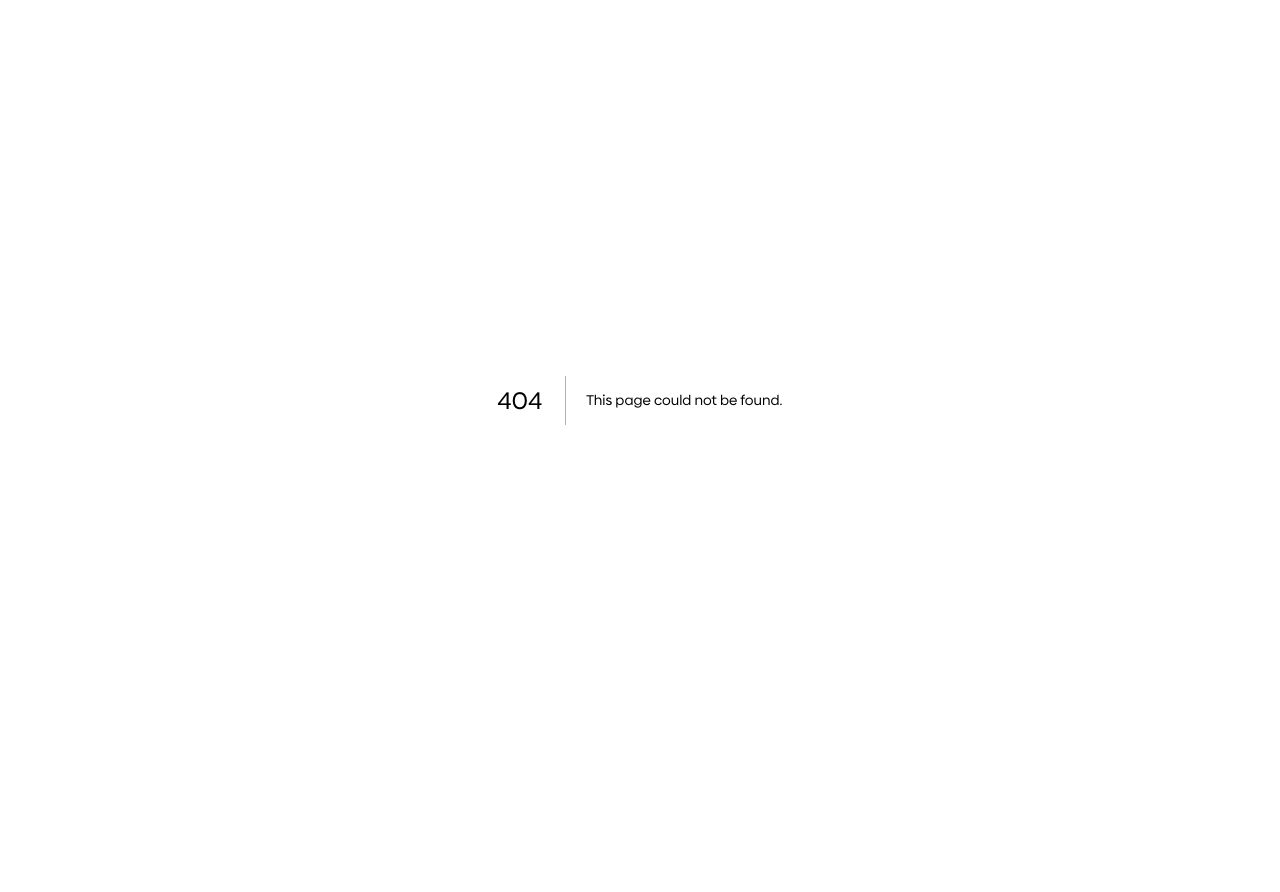
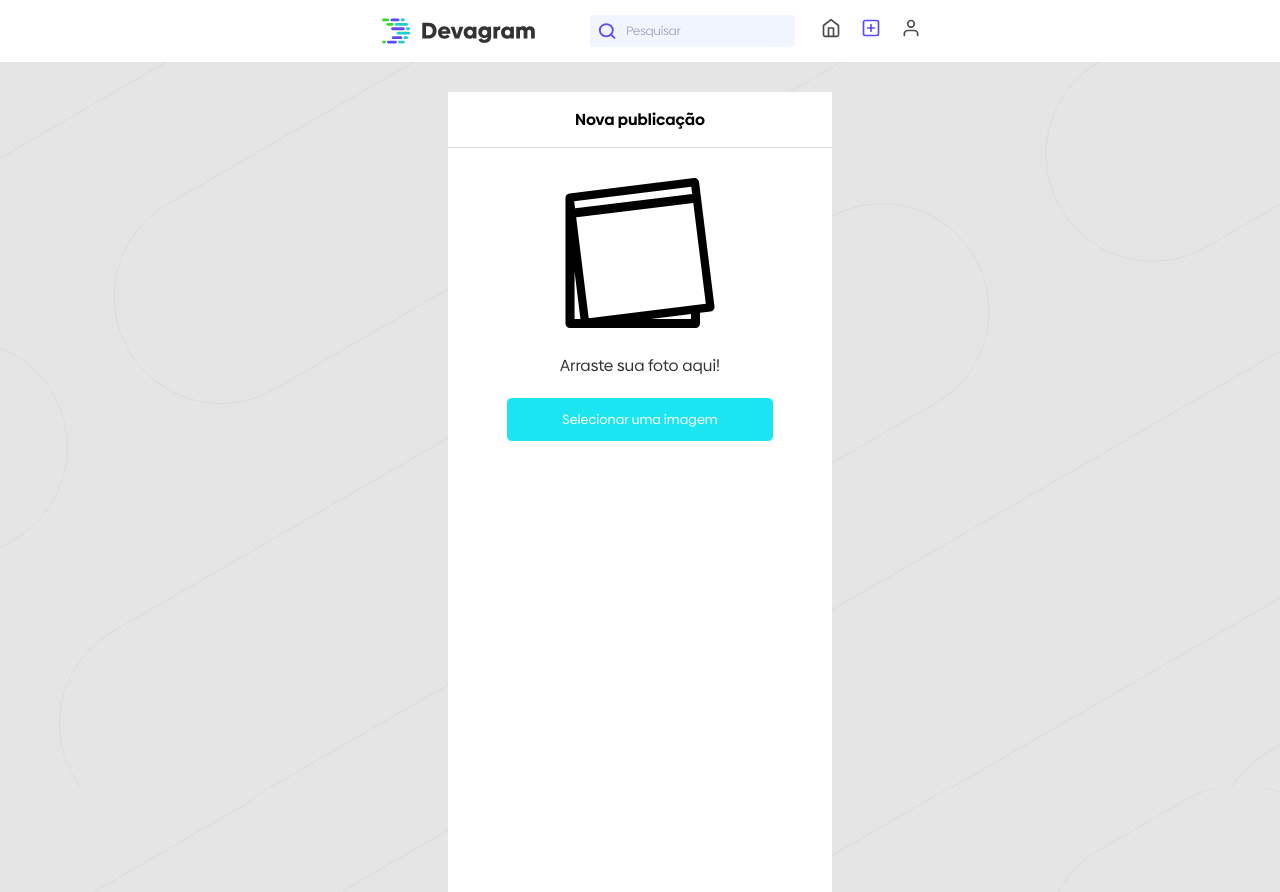
Before and after one commit to gabtonete/devagram-next-frontend, a Next.js app: page /publicacao in a window 1280 px wide. Before the commit this address had no page. Before the commit the page ends 800 px from the top, so only its background shows below. Built offline with nearby package versions, Linux system fonts and the light colour scheme; sample sign-in values are in the browser's storage.

Commit message:
[Creation] Estrutura, estilização e integração das postagens

```diff
--- a/componentes/uploadImagem/index.js
+++ b/componentes/uploadImagem/index.js
@@ -35,6 +35,10 @@ export default function UploadImagem(
         }
 
         const arquivo = referenciaInput?.current?.files[0];
+        obterUrlDaImagemEAtualizarEstado(arquivo);
+    }
+
+    const obterUrlDaImagemEAtualizarEstado = (arquivo) => {
         const fileReader = new FileReader();
         fileReader.readAsDataURL(arquivo);
         fileReader.onloadend = () => {
@@ -45,16 +49,28 @@ export default function UploadImagem(
         }
     }
 
+    const aoSoltarImagem = (e) => {
+        e.preventDefault();
+        console.log("Imagem solta");
+        if(e.dataTransfer.files && e.dataTransfer.files.length > 0) {
+            const arquivo = e.dataTransfer.files[0];
+            obterUrlDaImagemEAtualizarEstado(arquivo);
+        }
+    }
+
     return (
-        <div className={`upload-imagem-container ${className}`} onClick={abrirSeletorArquivo}>
+        <div className={`upload-imagem-container ${className}`}
+            onClick={abrirSeletorArquivo}
+            onDragOver={e => e.preventDefault()}
+            onDrop={e => aoSoltarImagem(e)}
+        >
+
             {imagemPreview !== ''
             ?   (
                     <div className="imagem-preview-container">
-                        <Image
+                        <img
                             src={imagemPreview}
-                            width={150}
-                            height={150}
-                            alt='Imagem preview'
+                            alt='imagem preview'
                             className={imagemPreviewClassName}
                         />
                     </div>
--- a/pages/perfil/[id].js
+++ b/pages/perfil/[id].js
@@ -15,13 +15,12 @@ function Perfil({usuarioLogado}) {
 
     const obterPerfil = async (idUsuario) => {
         try {
-            console.log('idUsuario: ', idUsuario)
             const { data } = await usuarioService.obterPerfil(
                 estaNoPerfilPessoal()
                     ? usuarioLogado.id
                     : idUsuario
             )
-            console.log(data)
+
             return data;
         } catch (e) {
             console.log("Não foi possível obter perfil")
--- /dev/null
+++ b/pages/publicacao/index.js
@@ -0,0 +1,153 @@
+import comAutorizacao from '../../hoc/comAutorizacao';
+import CabecalhoComAcoes from '../../componentes/cabecalhoComAcoes';
+import UploadImagem from '../../componentes/uploadImagem';
+import { useState } from 'react';
+import imgPublicacao from '../../public/imagens/publicacao.svg'
+import Botao from '../../componentes/botao';
+import imgSetaEsquerda from '../../public/imagens/setaEsquerda.svg'
+import FeedService from '../../services/FeedService';
+import { useRouter } from 'next/router';
+
+const feedService = new FeedService();
+const limiteDescricao = 255;
+
+function Publicacao() {
+    const router = useRouter();
+
+    const [imagem, setImagem] = useState();
+    const [inputImagem, setInputImagem] = useState();
+    const [etapaAtual, setEtapaAtual] = useState(1);
+    const [descricao, setDescricao] = useState('');
+
+    const estaNaEtapaUm = () => etapaAtual === 1;
+
+    const obterTextoEsquerda = () => {
+        if(!imagem) {
+            return ''
+        }
+        if (estaNaEtapaUm() && imagem) {
+            return 'Cancelar';
+        }
+    }
+
+    const obterTextoDireita = () => {
+        if(!imagem) {
+            return '';
+        }
+
+        if (estaNaEtapaUm() && imagem) {
+            return 'Concluir';
+        }
+
+        return 'Compartilhar';
+    }
+
+    const aoClicarAcaoEsquerda = () => {
+        if (estaNaEtapaUm()) {
+            setImagem(null);
+            return;
+        }
+
+        setEtapaAtual(1);
+    }
+
+    const aoClicarAcaoDireita = () => {
+        if (estaNaEtapaUm()) {
+            setEtapaAtual(2);
+            return;
+        }
+
+        publicar();
+    }
+
+    const escreverDescricao = (e) => {
+        if (e.length >= limiteDescricao) {
+            return;
+        }
+
+        setDescricao(e);
+    }
+
+    const obterClassNameCabecalho = () => {
+        if(estaNaEtapaUm()) {
+            return 'primeiraEtapa'
+        }
+
+        return 'segundaEtapa'
+    }
+
+    const publicar = async () => {
+        try{
+            const payload = new FormData();
+            payload.append('file', imagem.arquivo);
+            payload.append('descricao', descricao);
+
+            await feedService.fazerPublicacao(payload);
+            router.push('/');
+        } catch (e){
+            console.log("Erro ao salvar publicacao: ", e);
+        }
+    }
+
+    return (
+        <div className="paginaPublicacao largura30pctDesktop">
+            <CabecalhoComAcoes
+                className={obterClassNameCabecalho()}
+                iconeEsquerda={estaNaEtapaUm() ? null : imgSetaEsquerda}
+                textoEsquerda={obterTextoEsquerda()}
+                elementoDireita={obterTextoDireita()}
+                titulo={"Nova publicação"}
+                aoClicarAcaoEsquerda={() => aoClicarAcaoEsquerda()}
+                aoClicarElementoDireita={() => aoClicarAcaoDireita()}
+            />
+
+            <hr className="linhaDivisoria"></hr>
+
+            <div className="conteudoPaginaPublicacao">
+                {estaNaEtapaUm()
+                ? (
+                    <div className="primeiraEtapa">
+                        <UploadImagem
+                            setImagem={setImagem}
+                            aoSetarAReferencia={setInputImagem}
+                            imagemPreviewClassName={!imagem ? 'previewImagemPublicacao' : 'previewImagemSelecionada'}
+                            imagemPreview={ imagem?.preview || imgPublicacao.src }
+                        />
+
+                        <span className="desktop textoDragAndDrop">
+                            Arraste sua foto aqui!
+                        </span>
+
+                        <Botao
+                            texto="Selecionar uma imagem"
+                            manipularClique={() => inputImagem?.click()}
+                        />
+                    </div>
+                    )
+                : (
+                    <>
+                        <div className="segundaEtapa">
+                            <UploadImagem
+                                setImagem={setImagem}
+                                imagemPreview={imagem?.preview}
+                            />
+                            <textarea
+                                rows={3}
+                                value={descricao}
+                                placeholder="Escreva uma legenda"
+                                onChange={e => escreverDescricao(e.target.value)}
+                            >
+                            </textarea>
+
+
+                        </div>
+                        <hr className="linhaDivisoria"></hr>
+                    </>
+                )
+                }
+            </div>
+        </div>
+    )
+}
+
+export default comAutorizacao(Publicacao);
--- /dev/null
+++ b/pages/publicacao/publicacao.scss
@@ -0,0 +1,120 @@
+.paginaPublicacao {
+    background-color: $branco;
+
+    .cabecalhoComAcoes {
+        > span {
+            cursor: pointer;
+        }
+        &.segundaEtapa {
+            h3 {
+                padding-left: 17%;
+            }
+        }
+    }
+
+    .conteudoPaginaPublicacao {
+        .primeiraEtapa {
+            display: flex;
+            flex-direction: column;
+            justify-content: center;
+
+            .upload-imagem-container {
+                text-align: center;
+
+                .imagem-preview-container {
+                    margin: 30px auto;
+
+                    img {
+                        object-fit: cover;
+
+                    }
+
+                    .previewImagemPublicacao {
+                        height: 150px;
+                        width: 150px;
+                    }
+
+                    .previewImagemSelecionada {
+                        height: 250px;
+                        width: 250px;
+                    }
+                }
+            }
+
+            .btn {
+                background-color: $primaria3;
+                color: $branco;
+                width: 70%;
+                margin: auto;
+                padding: 12px;
+
+                &:hover {
+                    border: none;
+                    opacity: 0.8;
+                }
+            }
+        }
+
+        .segundaEtapa {
+            display: flex;
+            justify-content: center;
+            padding: 16px;
+
+            .upload-imagem-container {
+                .imagem-preview-container {
+                    height: 80px;
+                    width: 80px;
+
+                    img {
+                        height: 100%;
+                        width: 100%;
+                        object-fit: cover;
+                    }
+                }
+            }
+
+            textarea {
+                border: none;
+                outline: none;
+                resize: none;
+                font-size: 12px;
+                font-family: $fontLight;
+                flex: 1;
+                color: $cinza2;
+                margin-left: 16px;
+            }
+        }
+    }
+
+    @media screen and (min-width: $desktopBreakpoint) {
+        display: flex;
+        flex-direction: column;
+        height: 100%;
+
+        .conteudoPaginaPublicacao {
+            .primeiraEtapa {
+                cursor: pointer;
+
+                .upload-imagem-container {
+                    .imagem-preview-container {
+                        margin-bottom: 20px;
+                    }
+                }
+                .textoDragAndDrop {
+                    text-align: center;
+                    color: $cinza4;
+                    margin-bottom: 20px;
+                }
+            }
+
+            .segundaEtapa {
+                .upload-imagem-container {
+                    .imagem-preview-container {
+                        width: 160px;
+                        height: 160px;
+                    }
+                }
+            }
+        }
+    }
+}
--- a/services/FeedService.js
+++ b/services/FeedService.js
@@ -18,4 +18,8 @@ export default class FeedService extends HttpService {
     async alterarCurtida(idPostagem) {
         return this.put(`/like?id=${idPostagem}`);
     }
+
+    async fazerPublicacao(dados) {
+        return this.post(`/publicacao`, dados)
+    }
 }
--- a/styles/globals.scss
+++ b/styles/globals.scss
@@ -121,3 +121,4 @@ body {
 @import '../pages/cadastro/cadastro.scss';
 @import '../componentes/cabecalhoComAcoes/cabecalhoComAcoes.scss';
 @import '../pages/perfil/perfil.scss';
+@import '../pages/publicacao/publicacao.scss';
```
Also changed, not shown: public/imagens/publicacao.svg (added).
